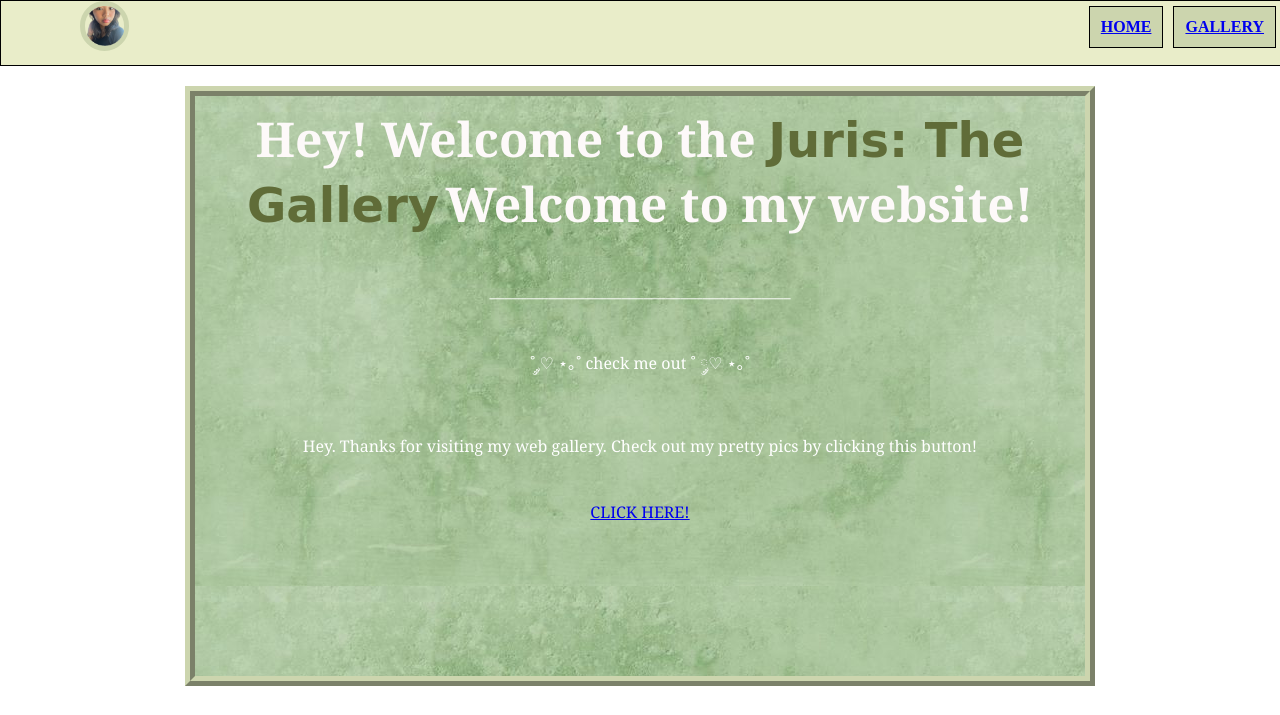
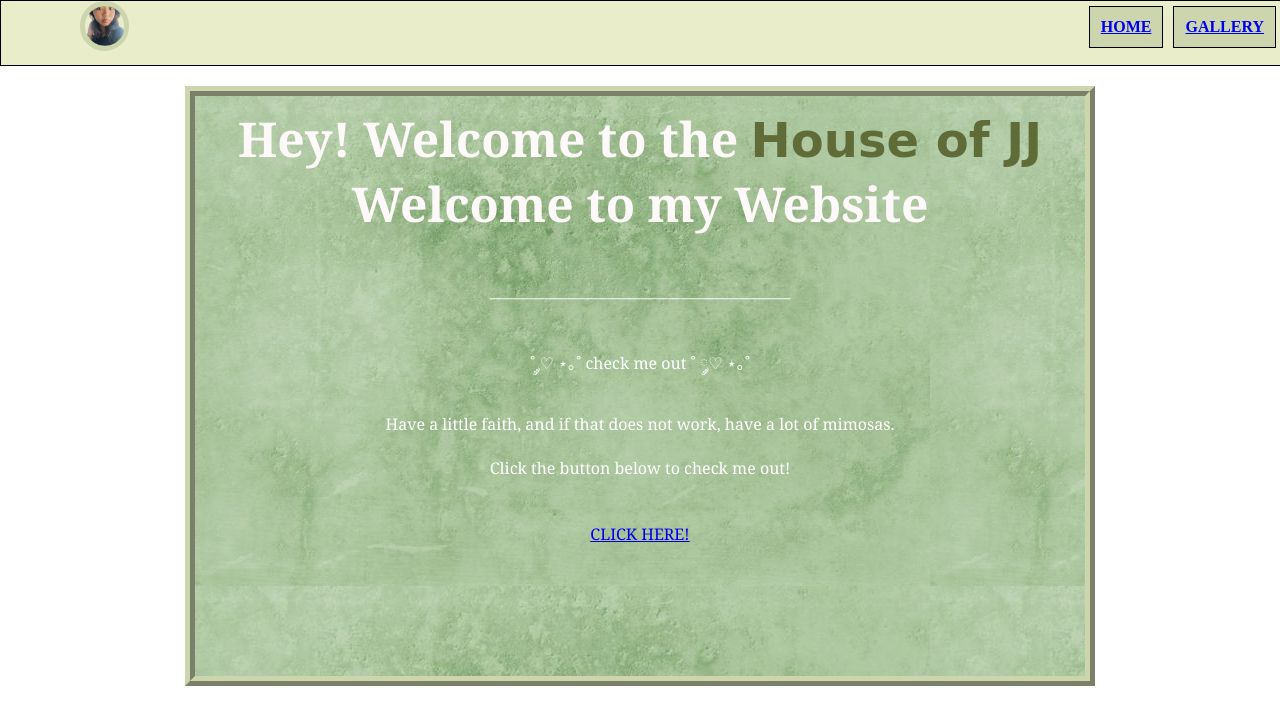
Before and after one commit to bjurisjustine/Q1AA1-Ba_Ju_Borong, a plain HTML site: page index.html in a window 1280 px wide. Shown: the top 715 px of the page. Drawn offline with Linux system fonts and the light colour scheme.

Commit message:
Update index.html

```diff
--- a/index.html
+++ b/index.html
@@ -25,17 +25,17 @@
         <div class="banner">
             <div class="heading">
                 <h1 class="font"> Hey! Welcome to the </h1>
-                <h1 class="name"><span></span><title="jj"</title>Juris: The Gallery</span></h1>
-                <h1 class="font">Welcome to my website!</h1>
+                <h1 class="name"><span></span><title="jj"</title>House of JJ</span></h1>
+                <h1 class="font">Welcome to my Website</h1>
             </div>
             <div class="paragraph">
                 <p>
                    <br><br> _________________________________________
                 </p>
                 <p>
-                    <br><br>˚ ༘♡ ⋆｡˚ check me out ˚ ༘♡ ⋆｡˚<br><br><br> <p>Hey. Thanks for visiting my web gallery. Check out my pretty pics by clicking this button!</p>
+                    <br><br>˚ ༘♡ ⋆｡˚ check me out ˚ ༘♡ ⋆｡˚<br><br><p> Have a little faith, and if that does not work, have a lot of mimosas. </p>
+                      <br>  Click the button below to check me out!</p><p>
             </div>
-
                 <div class="link">
                     <br> <br><div id="links"><a href="gallery.html">CLICK HERE!</a></div>
                 </div>
```
